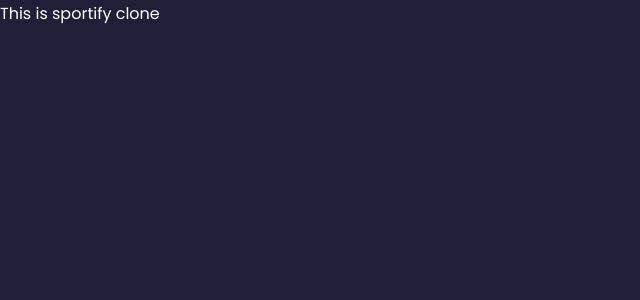
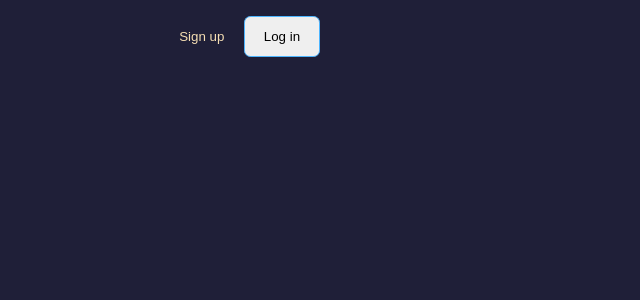
Before and after one commit to 12moi/spotify, a React (Create React App) app: page / in a window 1280 px wide. Shown: the top 300 px of the page, without its empty margins (0-640 px from the left). Built offline with nearby package versions, Linux system fonts and the light colour scheme.

Commit message:
style buttons

```diff
--- a/src/App.js
+++ b/src/App.js
@@ -1,11 +1,12 @@
 import React from 'react'
 
 import { Component } from 'react';
+import Header from './components/header/Header';
 class App extends Component {
   render() {
     return (
       <div>
-       This is sportify clone
+         <Header />
       </div>
     );
   }
--- a/src/components/header/Header.jsx
+++ b/src/components/header/Header.jsx
@@ -1,9 +1,15 @@
 import React from 'react'
-import 'header.css'
+import './header.css'
 
 function Header() {
   return (
-    <div>Header</div>
+    <header>
+      <div className='container header_container'>
+      <button className='primary'>Sign up</button>
+      <button className='btn'>Log in</button>
+      </div>
+
+    </header>
   )
 }
 
--- a/src/components/header/header.css
+++ b/src/components/header/header.css
@@ -0,0 +1,34 @@
+
+header{
+    padding-top: 1rem;
+
+}
+
+  .btn{
+    display: inline-block;
+    width: max-content;
+    color:black;
+    border-radius: 0.4rem;
+    cursor: pointer;
+    padding: 0.75rem 1.2rem;
+    border: 1px solid var(--color-primary);
+    transition: var(--transition);
+  }
+  .btn:hover{
+    transform: scale(1.2);
+
+}
+  .primary{
+    display: inline-block;
+    width: max-content;
+    color: wheat;
+    border-radius: 0.4rem;
+    cursor: pointer;
+    padding: 0.75rem 1.2rem;
+    background-color: transparent;
+
+  }
+  .primary:hover{
+    transform: scale(1.2);
+    border-color: transparent;
+  }
--- a/src/index.css
+++ b/src/index.css
@@ -65,51 +65,3 @@ a{
   transition: var(--transition);
   color: var(--color-primary);
 }
-a:hover{
-  color: var(--color-white);
-}
-.btn{
-  display: inline-block;
-  width: max-content;
-  color: var(--color-primary);
-  border-radius: 0.4rem;
-  cursor: pointer;
-  padding: 0.75rem 1.2rem;
-  border: 1px solid var(--color-primary);
-  transition: var(--transition);
-}
-.btn:hover{
-  background-color: var(--color-primary-variant);
-  color: var(--color-bg);
-  border-color: transparent;
-}
-.btn-primary{
-  color: var(--color-bg);
-  background-color: var(--color-primary);
-}
-img{
-  display: block;
-  width: 100%;
-  object-fit: cover;
-}
-
-
-@media screen and (max-width: 1024px){
-.container{
-  width: var(--container-width-md);
-}
-section{
-  margin-top: 6rem;
-}
-}
-
-@media screen and (max-width: 600px){
-  .container{
-    width: var(--container-width-sm);
-  }
-  section> h2{
-    margin-bottom: 2rem;
-  }
-  }
-
-  /* // "start": "react-scripts start", */
```
